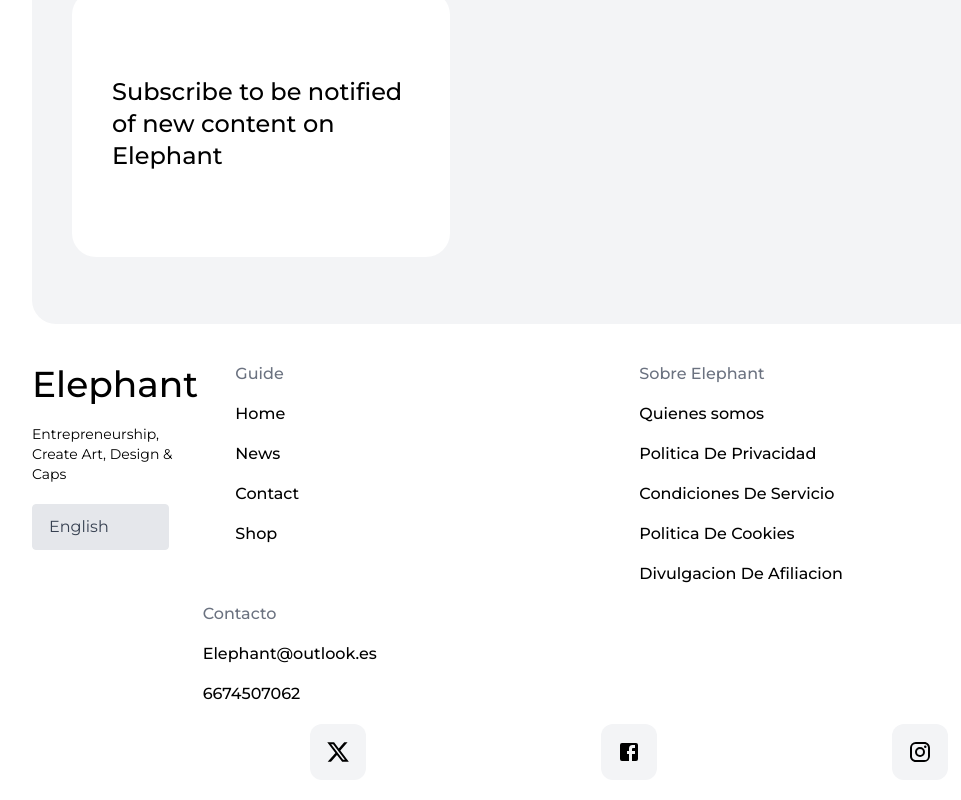
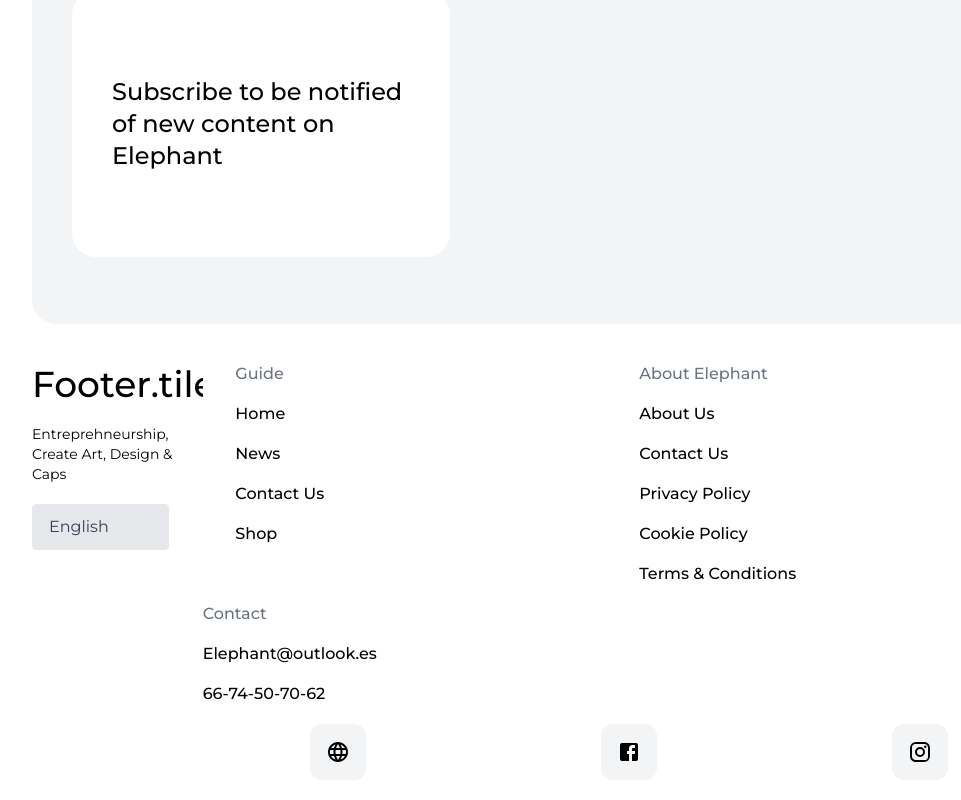
Before and after one commit to Diegoiribe/elephant, a React (Create React App) app: page / in a window 1280 px wide. Shown: the part 1916-2716 px from the top of the page, without its empty margins (96-1057 px from the left). Built offline with nearby package versions, Linux system fonts and the light colour scheme; a web font is replaced by a local one.

Commit message:
Traducciones a todas las secciones

```diff
--- a/src/Components/ComingSoon/index.jsx
+++ b/src/Components/ComingSoon/index.jsx
@@ -67,7 +67,7 @@
       style={{ backgroundColor: '#f7f7f7' }}
     >
       <div className="w-4/5 flex justify-between items-center">
-        <h1 className="text-6xl font-bold text-start w-4/5 h-24">
+        <h1 className="text-6xl font-bold text-start mac:w-4/5 phone:w-full overflow-hidden h-24">
           {t('News.title')}
         </h1>
         {phone ? null : (
--- a/src/Components/Footer/Contact/index.jsx
+++ b/src/Components/Footer/Contact/index.jsx
@@ -1,6 +1,8 @@
 import React from 'react'
+import { useTranslation } from 'react-i18next'
 
 const Contact = () => {
+  const [t, i18n] = useTranslation('global')
   return (
     <div className="mac:w-4/5 phone:w-[90%] bg-white phone:h-[360px] mac:h-[600px] rounded-3xl">
       <div
@@ -8,23 +10,23 @@
         style={{ background: '#1c92cc' }}
       >
         <p className="font-medium phone:text-[20px] mac:text-4xl overflow-hidden">
-          Subscribe to our newsletter
+          {t('Contact.title')}
         </p>
         <form className="flex items-center gap-1">
           <input
             type="text"
             className="phone:h-[60px] phone:w-[165px] mac:h-[85px] mac:w-[350px] mac:rounded-s-3xl phone:rounded-s-xl  p-5 text-xl font-medium focus:outline-none phone:text-lg mac:text-xl"
-            placeholder="Your Email"
+            placeholder={t('Contact.placeholder')}
           />
           <button className="mac:h-[85px] mac:w-[150px] phone:h-[60px] phone:w-[100px] bg-white mac:rounded-e-3xl phone:rounded-e-xl phone:text-lg  mac:text-xl font-medium hover:bg-black hover:text-white">
-            Subscribe
+            {t('Contact.button')}
           </button>
         </form>
       </div>
       <div className="bg-gray-100 phone:h-2/4 mac:h-4/6 w-full flex items-center mac:p-10 phone:p-5">
         <div className="bg-white mac:h-5/6 mac:w-2/5 phone:h-full phone:w-full phone:p-5 mac:p-10 flex items-center phone:rounded-xl mac:rounded-3xl">
           <p className="font-medium phone:text-[16px] mac:text-2xl overflow-hidden">
-            Subscribe to be notified of new content on Elephant
+            {t('Contact.subtitle')}
           </p>
         </div>
       </div>
--- a/src/Components/Footer/Description/index.jsx
+++ b/src/Components/Footer/Description/index.jsx
@@ -1,5 +1,5 @@
 import React from 'react'
-import XIcon from '@mui/icons-material/X'
+import LanguageIcon from '@mui/icons-material/Language'
 import FacebookIcon from '@mui/icons-material/Facebook'
 import InstagramIcon from '@mui/icons-material/Instagram'
 import { useTranslation } from 'react-i18next'
@@ -14,8 +14,10 @@
   return (
     <div className="mac:w-4/5 phone:w-[90%] flex phone:flex-col mac:flex-row justify-beetwen mt-10 ">
       <div className="mac:w-1/5 phone:w-full flex flex-col gap-5 phone:mb-10 mac:mb-0">
-        <h1 className="text-4xl font-medium overflow-hidden">Elephant</h1>
-        <p className="text-sm">Entrepreneurship, Create Art, Design & Caps</p>
+        <h1 className="text-4xl font-medium overflow-hidden">
+          {t('Footer.tile')}
+        </h1>
+        <p className="text-sm">{t('Footer.subtitle')}</p>
         <select
           name="language"
           id="language"
@@ -24,60 +26,60 @@
           defaultValue="en"
         >
           <option value="en" className="font-medium cursor-pointer">
-            English
+            {t('Footer.option-en')}
           </option>
           <option value="es" className="font-medium cursor-pointer">
-            Spanish
+            {t('Footer.option-es')}
           </option>
         </select>
       </div>
       <div className='"mac:w-4/5 phone:w-full flex flex-row flex-wrap gap-5 phone:justify-center'>
         <div className=" flex flex-col gap-5 phone:w-[45%]">
           <h2 className="text-gray-500 mac:font-medium phone:font-bold phone:text-sm mac:text-[16px]">
-            Guide
+            {t('Footer.sectionone')}
           </h2>
           <p className="font-medium cursor-pointer phone:text-sm mac:text-[16px]">
-            Home
+            {t('Footer.subtitle-one-one')}
           </p>
           <p className="font-medium cursor-pointer phone:text-sm mac:text-[16px]">
-            News
+            {t('Footer.subtitle-one-two')}
           </p>
           <p className="font-medium cursor-pointer phone:text-sm mac:text-[16px]">
-            Contact
+            {t('Footer.subtitle-one-three')}
           </p>
           <p className="font-medium cursor-pointer phone:text-sm mac:text-[16px]">
-            Shop
+            {t('Footer.subtitle-one-four')}
           </p>
         </div>
         <div className=" flex flex-col gap-5 phone:w-[45%]">
           <h2 className="text-gray-500 mac:font-medium phone:font-bold phone:text-sm mac:text-[16px]">
-            Sobre Elephant
+            {t('Footer.sectiontwo')}
           </h2>
           <p className="font-medium cursor-pointer phone:text-sm mac:text-[16px]">
-            Quienes somos
+            {t('Footer.subtitle-two-one')}
           </p>
           <p className="font-medium cursor-pointer phone:text-sm mac:text-[16px]">
-            Politica De Privacidad
+            {t('Footer.subtitle-two-two')}
           </p>
           <p className="font-medium cursor-pointer phone:text-sm mac:text-[16px]">
-            Condiciones De Servicio
+            {t('Footer.subtitle-two-three')}
           </p>
           <p className="font-medium cursor-pointer phone:text-sm mac:text-[16px]">
-            Politica De Cookies
+            {t('Footer.subtitle-two-four')}
           </p>
           <p className="font-medium cursor-pointer phone:text-sm mac:text-[16px]">
-            Divulgacion De Afiliacion
+            {t('Footer.subtitle-two-five')}
           </p>
         </div>
         <div className=" flex flex-col gap-5 phone:w-[100%] phone:mb-10 mac:mb-0">
           <h2 className="text-gray-500 mac:font-medium phone:font-bold phone:text-sm mac:text-[16px]">
-            Contacto
+            {t('Footer.sectionthree')}
           </h2>
           <p className="font-medium phone:text-sm mac:text-[16px]">
-            Elephant@outlook.es
+            {t('Footer.subtitle-three-one')}
           </p>
           <p className="font-medium phone:text-sm mac:text-[16px]">
-            6674507062
+            {t('Footer.subtitle-three-two')}
           </p>
         </div>
         <div className=" flex justify-around gap-5 phone:w-full">
@@ -85,7 +87,7 @@
             href="https://elephant-two.vercel.app/"
             className="w-14 h-14 bg-gray-100 rounded-xl flex items-center justify-center cursor-pointer hover:bg-black hover:text-white"
           >
-            <XIcon />
+            <LanguageIcon />
           </a>
           <span className="w-14 h-14 bg-gray-100 rounded-xl flex items-center justify-center cursor-pointer hover:bg-black hover:text-white">
             <FacebookIcon />
--- a/src/Translation/en/global.json
+++ b/src/Translation/en/global.json
@@ -15,5 +15,31 @@
   },
   "News": {
     "title": "News"
+  },
+  "Contact": {
+    "title": "Subscribe to our newsletter",
+    "placeholder": "Your email",
+    "button": "Subscribe",
+    "subtitle": "Subscribe to be notified of new content on Elephant"
+  },
+  "Footer": {
+    "title": "Elephant",
+    "subtitle": "Entreprehneurship, Create Art, Design & Caps",
+    "option-en": "English",
+    "option-es": "Spanish",
+    "sectionone": "Guide",
+    "subtitle-one-one": "Home",
+    "subtitle-one-two": "News",
+    "subtitle-one-three": "Contact Us",
+    "subtitle-one-four": "Shop",
+    "sectiontwo": "About Elephant",
+    "subtitle-two-one": "About Us",
+    "subtitle-two-two": "Contact Us",
+    "subtitle-two-three": "Privacy Policy",
+    "subtitle-two-four": "Cookie Policy",
+    "subtitle-two-five": "Terms & Conditions",
+    "sectionthree": "Contact",
+    "subtitle-three-one": "Elephant@outlook.es",
+    "subtitle-three-two": "66-74-50-70-62"
   }
 }
--- a/src/Translation/es/global.json
+++ b/src/Translation/es/global.json
@@ -15,5 +15,31 @@
   },
   "News": {
     "title": "Noticias"
+  },
+  "Contact": {
+    "title": "Suscribete a nuestro boletin",
+    "placeholder": "Tu correo electronico",
+    "button": "Subscribete",
+    "subtitle": "Suscribirse para ser notificado de nuevos contenidos en Elephant"
+  },
+  "Footer": {
+    "title": "Elephant",
+    "subtitle": "© 2021 Elephant. Todos los derechos reservados.",
+    "option-en": "Ingles",
+    "option-es": "Español",
+    "sectionone": "Guia",
+    "subtitle-one-one": "Inicio",
+    "subtitle-one-two": "Noticias",
+    "subtitle-one-three": "Contacto",
+    "subtitle-one-four": "Tienda",
+    "sectiontwo": "Sobre Elephant",
+    "subtitle-two-one": "Quienes somos",
+    "subtitle-two-two": "Politica De Privacidad",
+    "subtitle-two-three": "Condiciones De Servicio",
+    "subtitle-two-four": "Politica De Cookies",
+    "subtitle-two-five": "Divulgacion De Afiliacion",
+    "sectionthree": "Contacto",
+    "subtitle-three-one": "Elephant@outlook.es",
+    "subtitle-three-two": "Tel: 66-74-50-70-62"
   }
 }
```
